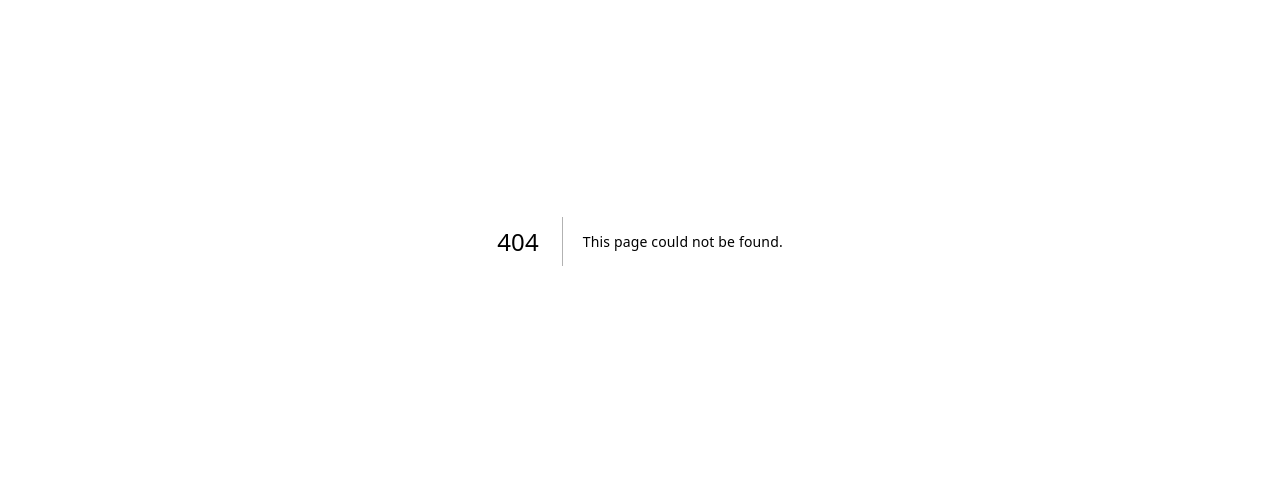
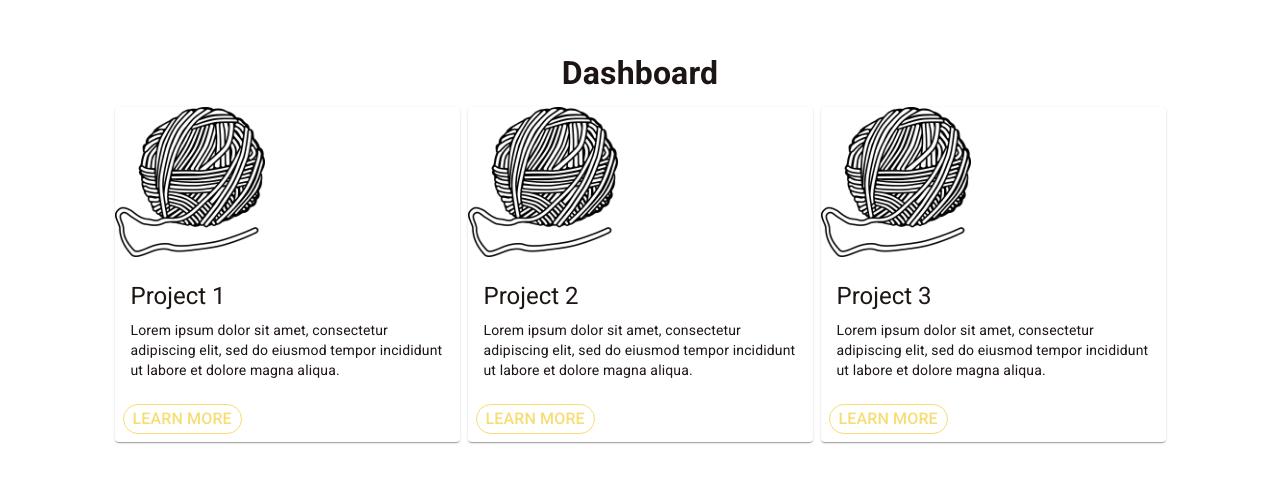
Before and after one commit to veranikabarel/knitters-notes, a Next.js app: page /dashboard in a window 1280 px wide. Before the commit this address had no page. Shown: the part 159-642 px from the top of the page. Built offline with nearby package versions, Linux system fonts and the light colour scheme.

Commit message:
add card component

```diff
--- /dev/null
+++ b/app/dashboard/page.tsx
@@ -0,0 +1,46 @@
+'use client';
+import { CardCustom } from '@/components/CardCustom/CardCustom.styled';
+import { Grid, Stack } from '@mui/material';
+
+const projects = [
+  {
+    img: '/images/wool.png',
+    alt: 'alt1',
+    title: 'Project 1',
+    description: 'Lorem ipsum dolor sit amet, consectetur adipiscing elit, sed do eiusmod tempor incididunt ut labore et dolore magna aliqua.',
+    action: 'Learn more',
+  },
+  {
+    img: '/images/wool.png',
+    alt: 'alt2',
+    title: 'Project 2',
+    description: 'Lorem ipsum dolor sit amet, consectetur adipiscing elit, sed do eiusmod tempor incididunt ut labore et dolore magna aliqua.',
+    action: 'Learn more',
+  },
+  {
+    img: '/images/wool.png',
+    alt: 'alt3',
+    title: 'Project 3',
+    description: 'Lorem ipsum dolor sit amet, consectetur adipiscing elit, sed do eiusmod tempor incididunt ut labore et dolore magna aliqua.',
+    action: 'Learn more',
+  },
+];
+
+export default function Home() {
+  return (
+    <Grid
+      container
+      height="100vh"
+      alignItems="center"
+      justifyContent="center"
+      direction="column"
+    >
+      <h1>Dashboard</h1>
+      <Stack direction="row" columnGap={1}>
+        {projects.map((project) => (
+          <CardCustom key={project.title} img={project.img} alt={project.alt} title={project.title} description={project.description} action={project.action} />
+        ))}
+      </Stack>
+    </Grid>
+  );
+}
--- a/app/page.tsx
+++ b/app/page.tsx
@@ -1,6 +1,6 @@
 'use client';
-import {ButtonCustom} from '@/components/ButtonCustom/ButtonCustom.styled';
-import {Grid, Stack} from '@mui/material';
+import { ButtonCustom } from '@/components/ButtonCustom/ButtonCustom.styled';
+import { Grid, Stack } from '@mui/material';
 export default function Home() {
   return (
     <Grid
@@ -11,7 +11,7 @@ export default function Home() {
       direction="column"
     >
       <h1>Welcome to Knitters Notes</h1>
-      <Stack direction="row" columnGap={1}>
+      <Stack direction="row" columnGap={1} mb={2}>
         <ButtonCustom variant="text">Text</ButtonCustom>
         <ButtonCustom variant="contained">Contained</ButtonCustom>
         <ButtonCustom variant="outlined">Outlined</ButtonCustom>
--- /dev/null
+++ b/components/CardCustom/Card.tsx
@@ -0,0 +1,38 @@
+import { ButtonCustom } from '@/components/ButtonCustom/ButtonCustom.styled';
+import { Card as CardBase, CardProps } from '@mui/material';
+import CardActions from '@mui/material/CardActions';
+import CardContent from '@mui/material/CardContent';
+import Typography from '@mui/material/Typography';
+import Image from 'next/image';
+
+export interface CardPropsCustom extends CardProps {
+  img: string;
+  alt: string;
+  title: string;
+  description: string;
+  action: string;
+}
+
+export const Card: React.FC<CardPropsCustom> = ({ children, img, alt, title, description, action, ...props }) => {
+  return (
+    <CardBase sx={{ maxWidth: 345 }} {...props}>
+      <Image
+        src={img}
+        alt={alt}
+        width={150}
+        height={150}
+      />
+      <CardContent>
+        <Typography gutterBottom variant="h5" component="div">
+          {title}
+        </Typography>
+        <Typography variant="body2">
+          {description}
+        </Typography>
+      </CardContent>
+      <CardActions>
+        <ButtonCustom size="small" variant='outlined'>{action}</ButtonCustom>
+      </CardActions>
+    </CardBase>
+  );
+}
--- /dev/null
+++ b/components/CardCustom/CardCustom.styled.ts
@@ -0,0 +1,4 @@
+import {Card, CardPropsCustom} from '@/components/CardCustom/Card';
+import {styled} from '@mui/material';
+
+export const CardCustom = styled(Card)<CardPropsCustom>``;
```
Also changed, not shown: public/images/wool.png (added).
